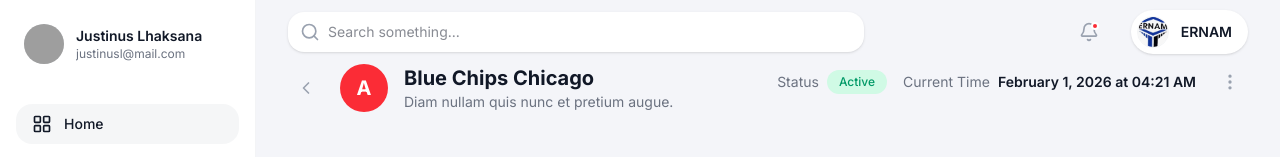
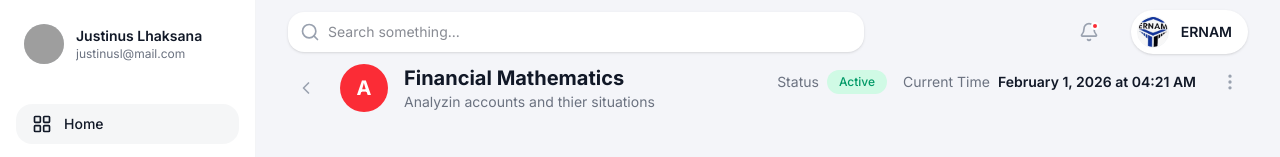
Before and after one commit to aristide12005/System, a Next.js app: page / in a window 1280 px wide. Shown: the top 157 px of the page. Built offline with nearby package versions, Linux system fonts and the light colour scheme; grey boxes are pictures that could not be loaded.

Commit message:
Refactor: update dashboard title and description

```diff
--- a/src/components/DashboardHeader.tsx
+++ b/src/components/DashboardHeader.tsx
@@ -39,8 +39,8 @@ export function DashboardHeader() {
                     A
                 </div>
                 <div>
-                    <h1 className="text-xl font-bold text-text-primary">Blue Chips Chicago</h1>
-                    <p className="text-sm text-text-secondary">Diam nullam quis nunc et pretium augue.</p>
+                    <h1 className="text-xl font-bold text-text-primary">Financial Mathematics</h1>
+                    <p className="text-sm text-text-secondary">Analyzin accounts and thier situations</p>
                 </div>
             </div>
 
```
